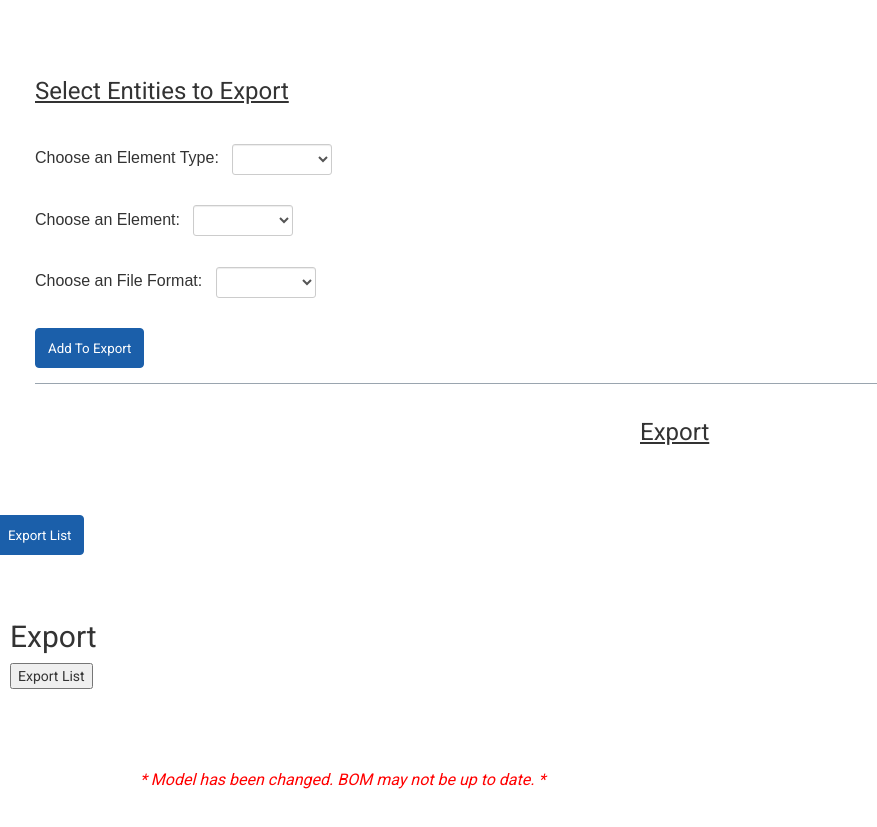
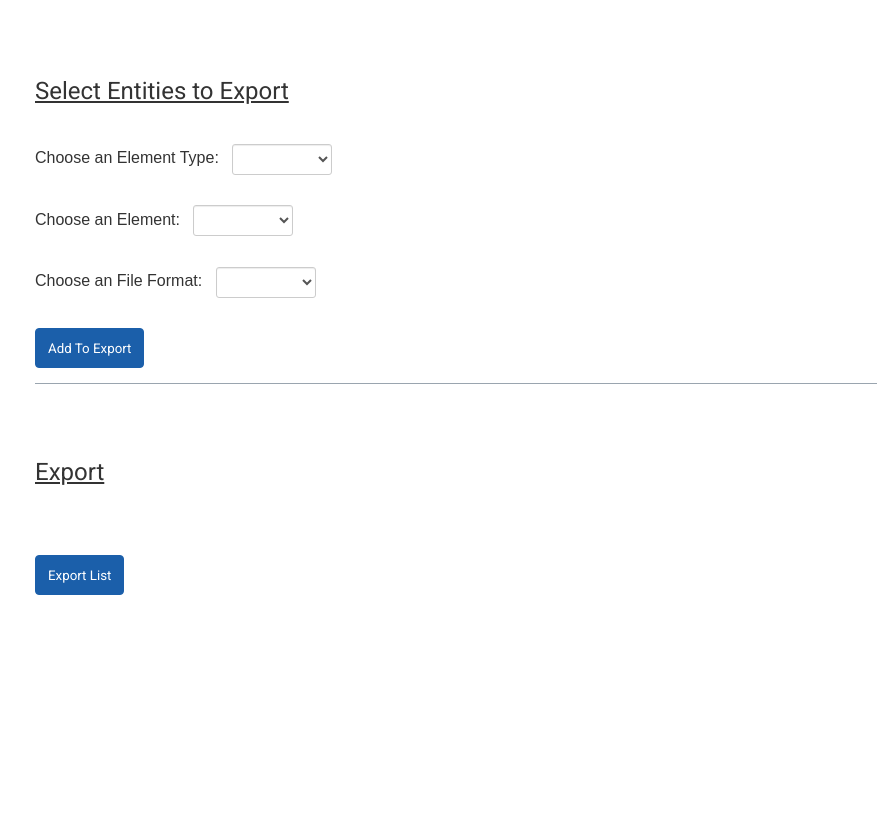
Before and after one commit to hud-code/multi-format-exporter, a website: page views/index.html in a window 1280 px wide. Shown: the part 117-944 px from the top of the page, without its empty margins (0-877 px from the left). After the commit the page ends 800 px from the top, so only its background shows below. Drawn offline with Linux system fonts and the light colour scheme; files that its build step writes are made by us from their sources; files whose address does not match are found by name.

Commit message:
Update index.html

```diff
--- a/views/index.html
+++ b/views/index.html
@@ -52,7 +52,7 @@
             </div>
             <div class="col-md-6 col-sm-6 col-xs-12 os-col-border bom-results" id="bom-results"></div>
         </div>
-        <div class="bom-content-bottom">
+        <div class="bom-content-bottom bom-content-top">
             <div class="row">
                 <h3 class="subtitle">Export</h3>
             </div>
@@ -66,7 +66,7 @@
     </div>
 
 
-    <div class="row">
+    <!-- <div class="row">
         <div class="col-md-12 os-col-border" class="bom-progress-bar" id="bom-status-bar" style="display: none;"></div>
     </div>
 
@@ -85,7 +85,7 @@
 	</div>
 	<div class="alert alert-info" id="alert_template" style="display: none;">
 		<button class="close" type="button">×</button>
-	</div>
+	</div> -->
 
   </body>
 </html>
```
